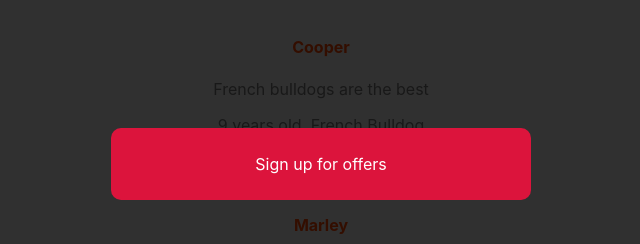
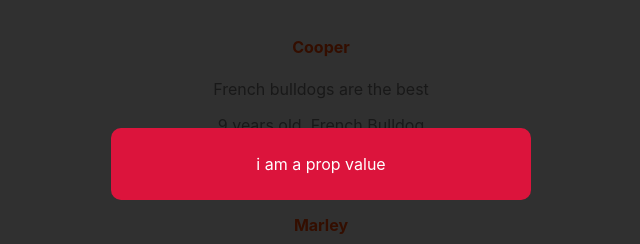
Before and after one commit to SJH-97/svelte, a Svelte app: page / in a window 1280 px wide. Shown: the top 244 px of the page, without its empty margins (319-959 px from the left). Built offline with nearby package versions, Linux system fonts and the light colour scheme.

Commit message:
using props with svelte

```diff
--- a/src/App.svelte
+++ b/src/App.svelte
@@ -14,9 +14,11 @@
 		dogs = dogs.filter((dog) => dog.id !== id);
 	}
 
+	// Setting a prop
+	let message = "i am a prop value"
 </script>
 
-<Modal />
+<Modal message={message} isPromo/>
 <main>
  {#each dogs as dog (dog.id)}
 <div>
--- a/src/Modal.svelte
+++ b/src/Modal.svelte
@@ -1,13 +1,14 @@
 <script>
+    export let message = "default value";
     let showModal = true;
-    let isPromo = true;
+    export let isPromo = false;
 </script>
 
 {#if showModal}
 <!-- add conditional styling using class:x={} -->
 <div class="backdrop" class:promo={isPromo}>
     <div class="modal">
-        <p>Sign up for offers</p>
+        <p>{message}</p>
     </div>
 </div>
 {/if}
```
